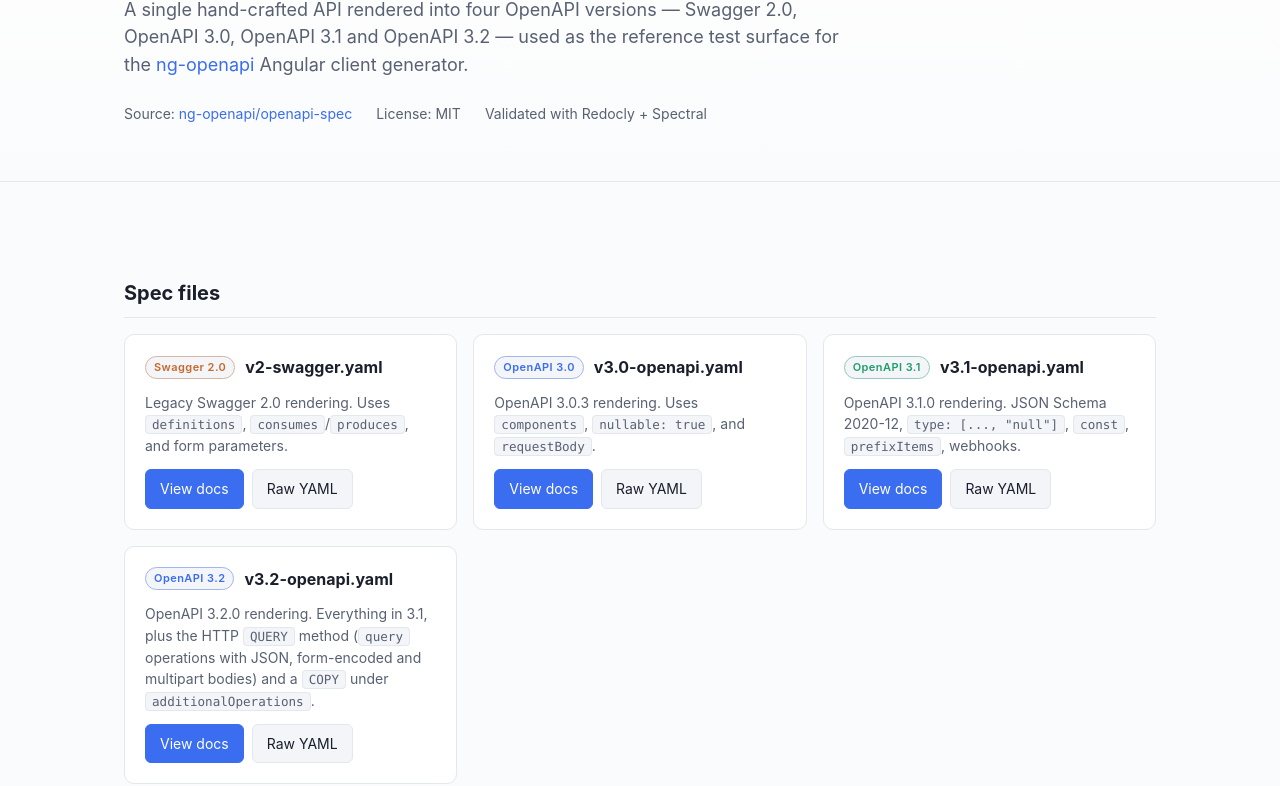
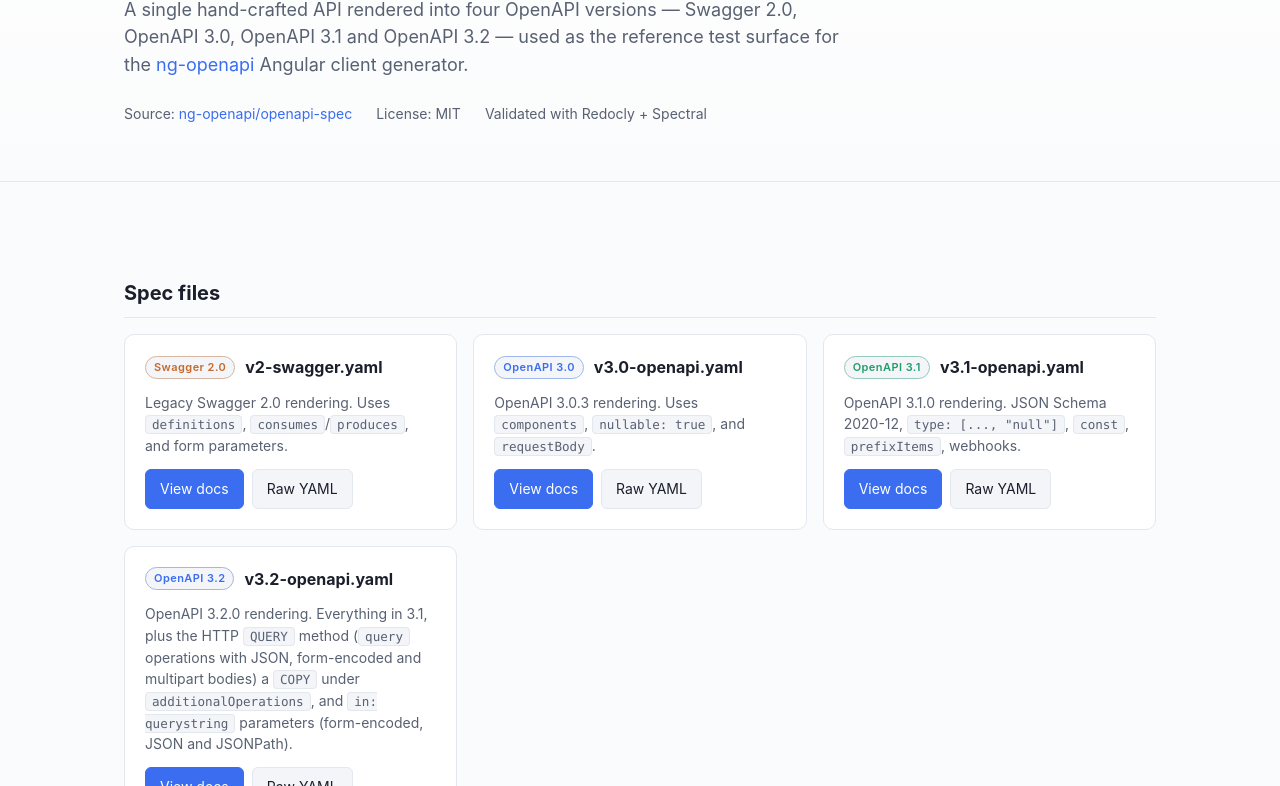
Before and after one commit to ng-openapi/openapi-spec, a plain HTML site: page index.html in a window 1280 px wide. Shown: the part 166-952 px from the top of the page. Drawn offline with Linux system fonts and the light colour scheme.

Commit message:
feat: add in: querystring parameters
OpenAPI 3.2's `in: querystring` parameter is one parameter that is the entire
query string, described by a single media type. The reference API gets one
operation per shape a client has to handle, in the 3.2 target only:

- filterProjectTasks: application/x-www-form-urlencoded (TaskFilter)
- matchTasks: application/json (TaskQuery)
- selectTasks: application/jsonpath (a string)

REFERENCE.yaml records the querystring_parameter rendering rule.

Used by ng-openapi/ng-openapi#136.

```diff
--- a/index.html
+++ b/index.html
@@ -240,7 +240,7 @@
 
         <article class="card">
           <h3><span class="badge v32">OpenAPI 3.2</span> v3.2-openapi.yaml</h3>
-          <p>OpenAPI 3.2.0 rendering. Everything in 3.1, plus the HTTP <code>QUERY</code> method (<code>query</code> operations with JSON, form-encoded and multipart bodies) and a <code>COPY</code> under <code>additionalOperations</code>.</p>
+          <p>OpenAPI 3.2.0 rendering. Everything in 3.1, plus the HTTP <code>QUERY</code> method (<code>query</code> operations with JSON, form-encoded and multipart bodies) a <code>COPY</code> under <code>additionalOperations</code>, and <code>in: querystring</code> parameters (form-encoded, JSON and JSONPath).</p>
           <div class="card-actions">
             <button class="btn primary" data-spec="specs/v3.2-openapi.yaml" data-label="OpenAPI 3.2">View docs</button>
             <a class="btn" href="specs/v3.2-openapi.yaml">Raw YAML</a>
```
Also changed, not shown: 2 other files.
